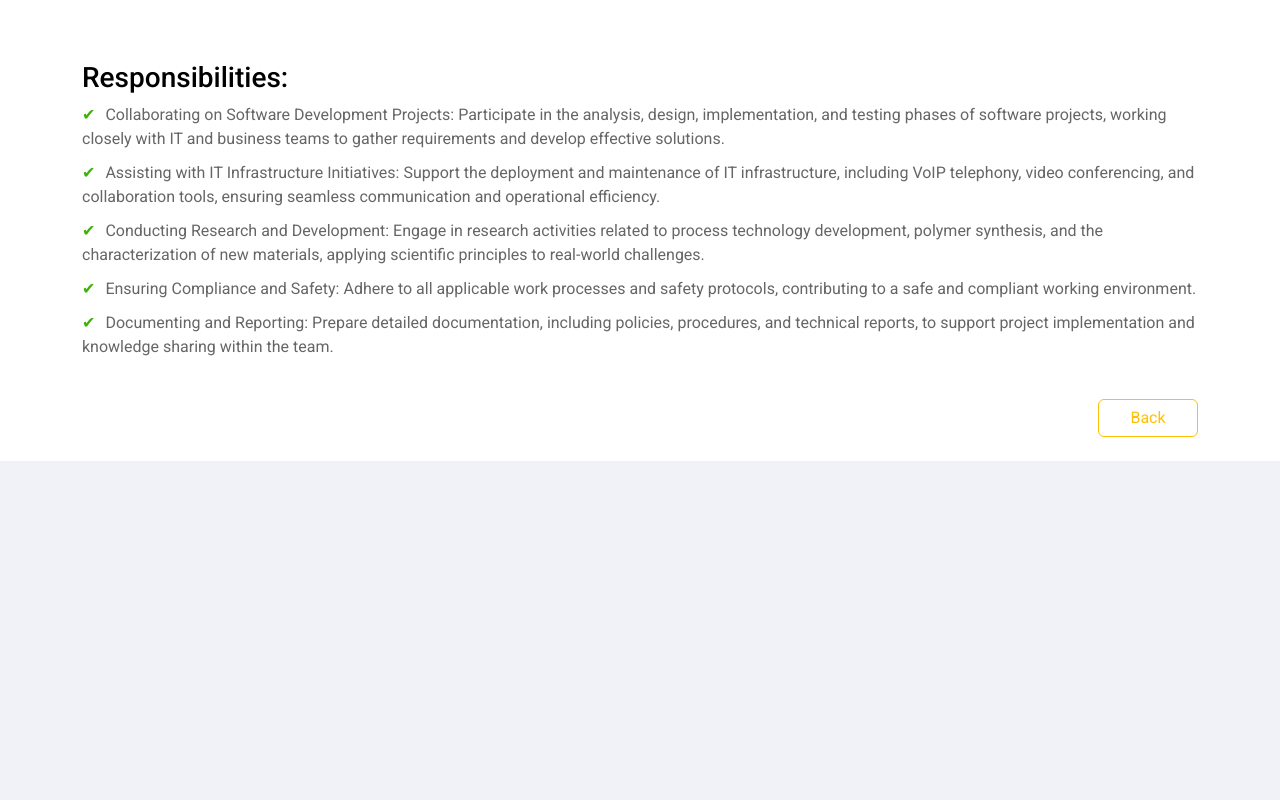
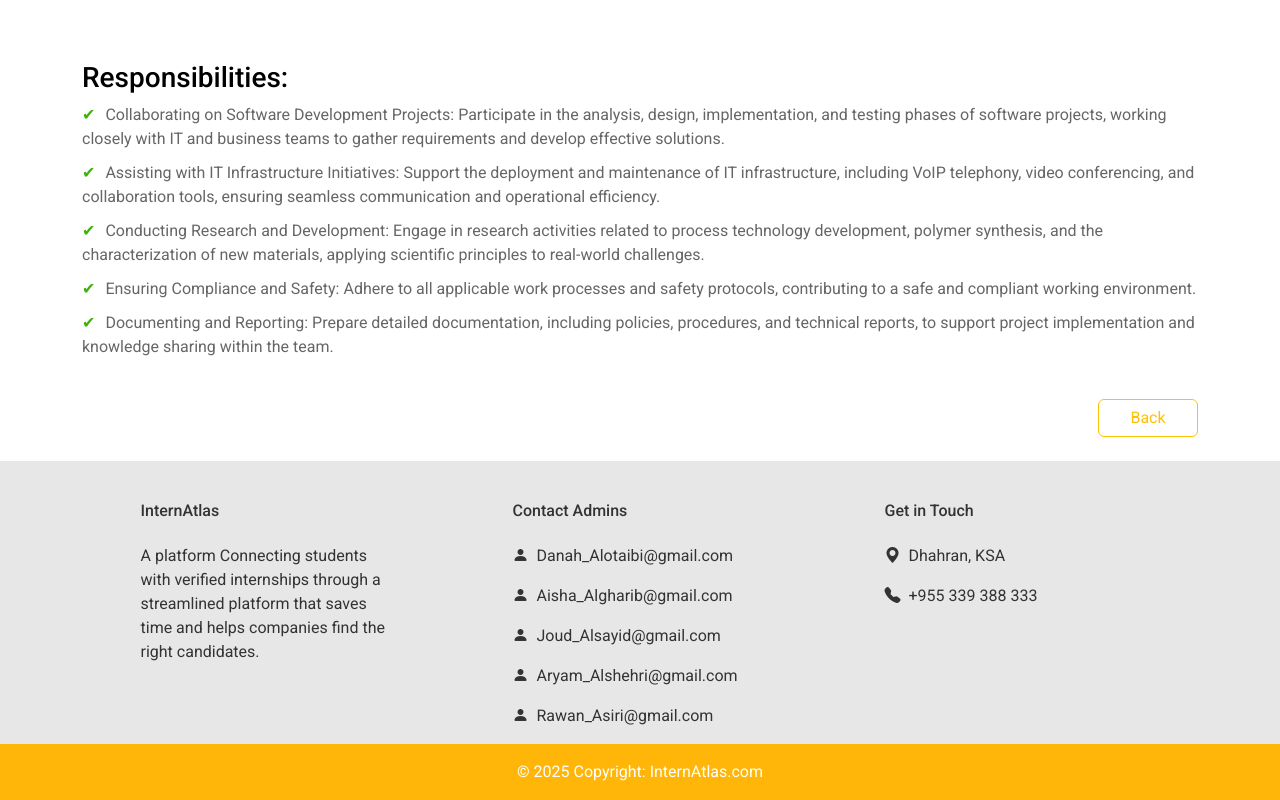
Before and after one commit to jalsayid/InternAtlas, a React (Create React App) app in the folder app/: page /OpportunityDetails/1 in a window 1280 px wide. Shown: the part 672-1472 px from the top of the page. Before the commit the page ends 1133 px from the top, so only its background shows below. Built offline with nearby package versions, Linux system fonts and the light colour scheme.

Commit message:
danah's changes

```diff
--- a/app/src/App.js
+++ b/app/src/App.js
@@ -38,9 +38,11 @@ import OpportunityDetailsPage from './pages/OpportunityDetailsPageStudent';
 import ReportGenerate from './pages/ReportGenerate';
 
 import WelcomeScreen from "./pages/WelcomeScreen.js";
+import Footer from "./components/Footer.js";
 
 function App() {
   return (
+    <>
     <Router>
       <Routes>
         <Route path="" element={<LandingPage />} />
@@ -54,7 +56,7 @@ function App() {
         <Route path="/OpportunityDetails/:id" element={<OpportunityDetails />} />
         <Route path="/ModerateContentNav" element={<ModerateContentNav />} />
         <Route path="/company/applications" element={<TrackApplicationsCompany />} /> //dana
-        <Route path="/company/applications" element={<ManageApplications />} /> // has been linked in the company dashboard - aryam
+        {/* <Route path="/company/applications" element={<ManageApplications />} /> // has been linked in the company dashboard - aryam (delete admin) */}
 
 
         //new routes from Rawan
@@ -102,6 +104,9 @@ function App() {
         <Route path="/landing-page" element={<LandingPage />} />
       </Routes>
     </Router>
+    <Footer></Footer>
+    </>
+
 
   );
 }
--- a/app/src/OpportunityDetails.css
+++ b/app/src/OpportunityDetails.css
@@ -48,7 +48,7 @@ li {
 
 }
 
-li::before {
+.greenCheck::before {
   content: "✔";
   color: #3AB500;
   margin-right: 10px;
--- a/app/src/components/Footer.js
+++ b/app/src/components/Footer.js
@@ -1,41 +1,40 @@
-
 function Footer() {
   return (
 <footer
           className="text-center text-lg-start text-white"
-          style={{backgroundColor: "#666666"}}
+        style={{backgroundColor: "#E7E7E7"}}
         >
   <div className="container p-4 pb-0">
-      <section className="">
       <div className="row">
         <div className="col-md-3 col-lg-3 col-xl-3 mx-auto mt-3">
-            <h6 className="mb-4 font-weight-bold">
-                InternAtlas
-            </h6>
-            <p>
-            bridges the gap between students and companies by providing a centralized platform where students can explore verified
-            internship opportunities and receive real-time updates on their applications.
-            By streamlining the application process and ensuring company credibility, our solution
-            saves time for students and helps companies connect with suitable candidates more
-            effectively.
+          <h6 className="mb-4 font-weight-bold" style={{color: "#333333"}}>InternAtlas</h6>
+          <p style={{color: "#333333"}}>
+            A platform Connecting students with verified internships through a streamlined platform that saves time and helps companies find the right candidates.
           </p>
         </div>
 
 
-          <div className="col-md-4 col-lg-3 col-xl-3 mx-auto mt-3">
-            <h6 className="text-uppercase mb-4 font-weight-bold">Contact</h6>
-            <p>  🏠︎   Dhahran, KSA</p>
-            <p>  ✉   admin@gmail.com</p>
-            <p>  ✆  +955 339 388 333</p>
+        <div className="col-md-3 col-lg-3 col-xl-3 mx-auto mt-3">
+          <h6 className="mb-4 font-weight-bold" style={{color: "#333333"}}>Contact Admins</h6>
+              <p style={{color: "#333333"}}><i className="bi bi-person-fill me-2"></i>Danah_Alotaibi@gmail.com</p>
+              <p style={{color: "#333333"}}><i className="bi bi-person-fill me-2"></i>Aisha_Algharib@gmail.com</p>
+              <p style={{color: "#333333"}}><i className="bi bi-person-fill me-2"></i>Joud_Alsayid@gmail.com</p>
+              <p style={{color: "#333333"}}><i className="bi bi-person-fill me-2"></i>Aryam_Alshehri@gmail.com</p>
+              <p style={{color: "#333333"}}><i className="bi bi-person-fill me-2"></i>Rawan_Asiri@gmail.com</p>
+        </div>
+
+        <div className="col-md-3 col-lg-3 col-xl-3 mx-auto mt-3">
+          <h6 className="mb-4 font-weight-bold" style={{color: "#333333"}}>Get in Touch</h6>
+          <p style={{color: "#333333"}}><i className="bi bi-geo-alt-fill me-2"></i>Dhahran, KSA</p>
+          <p style={{color: "#333333"}}><i className="bi bi-telephone-fill me-2"></i>+955 339 388 333</p>
         </div>
 
 
       </div>
-      </section>
   </div>
   <div
        className="text-center p-3"
-         style={{backgroundColor: "rgba(0, 0, 0, 0.2)"}}
+       style={{backgroundColor: "#FFB608", color:"white"}}
        >
     © 2025 Copyright:
     <a className="text-white" href="./"
--- a/app/src/components/OpportunityDetails.js
+++ b/app/src/components/OpportunityDetails.js
@@ -49,7 +49,7 @@ function OpportunityDetails() {
                 <h3>Qualifications:</h3>
                 <ul className='ps-0 ms-0'>
                   {opportunity.qualifications.split('\n').map((item, index) => (
-                  <li key={index}>{item}</li>
+                  <li className='greenCheck' key={index}>{item}</li>
                   ))}
                 </ul>
               </Col>
@@ -60,7 +60,7 @@ function OpportunityDetails() {
                 <h3>Responsibilities:</h3>
                 <ul className='ps-0 ms-0'>
                 {opportunity.responsibilities.split('\n').map((item, index) => (
-                  <li key={index}>{item}</li>
+                  <li className='greenCheck' key={index}>{item}</li>
                   ))}
                 </ul>
               </Col>
--- a/app/src/pages/OpportunityDetailsPageStudent.js
+++ b/app/src/pages/OpportunityDetailsPageStudent.js
@@ -15,7 +15,7 @@ function OpportunityDetailsPagesStudent() {
   };
 
   const handleBack = () => {
-    navigate('/SearchOpportunities');
+    navigate('/search-opportunities');
   };
 
   return (
@@ -51,7 +51,7 @@ function OpportunityDetailsPagesStudent() {
               <h3>Qualifications:</h3>
               <ul className="ps-0 ms-0">
                 {opportunity.qualifications?.split('\n').filter(q => q.trim()).map((q, idx) => (
-                  <li key={idx} style={{ listStyle: 'none', marginBottom: '0.5rem', display: 'flex', alignItems: 'center' }}>
+                  <li key={idx} className='greenCheck' style={{ listStyle: 'none', marginBottom: '0.5rem', display: 'flex', alignItems: 'center' }}>
                     <span style={{ color: 'green', marginRight: '0.5rem' }}></span>{q.trim()}
                   </li>
                 ))}
@@ -64,7 +64,7 @@ function OpportunityDetailsPagesStudent() {
               <h3>Responsibilities:</h3>
               <ul className="ps-0 ms-0">
                 {opportunity.responsibilities?.split('\n').filter(r => r.trim()).map((r, idx) => (
-                  <li key={idx} style={{ listStyle: 'none', marginBottom: '0.5rem', display: 'flex', alignItems: 'center' }}>
+                  <li className='greenCheck' key={idx} style={{ listStyle: 'none', marginBottom: '0.5rem', display: 'flex', alignItems: 'center' }}>
                     <span style={{ color: 'green', marginRight: '0.5rem' }}></span>{r.trim()}
                   </li>
                 ))}
```
Lines whose indentation alone changed are shown as unchanged.
